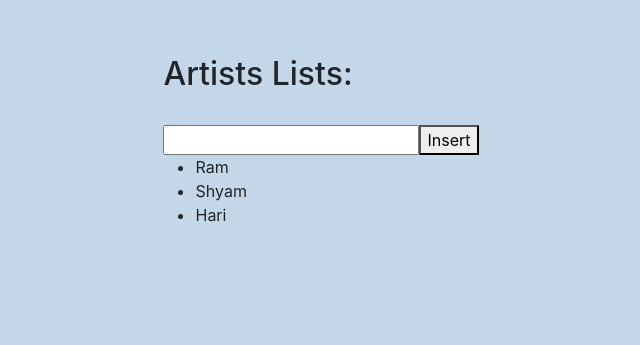
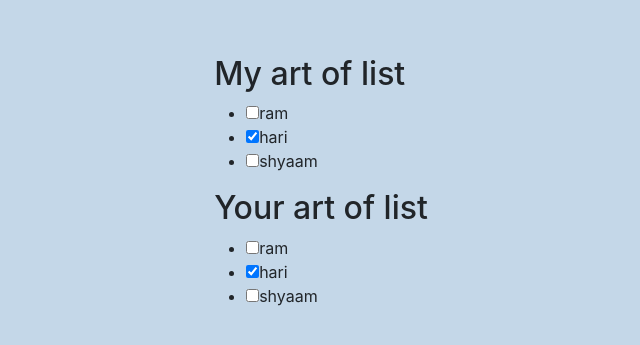
Before and after one commit to NavinPanthi/ReactDev, a React (Create React App) app: page / in a window 1280 px wide. Shown: the part 185-530 px from the top of the page, without its empty margins (319-959 px from the left). Built offline with nearby package versions, Linux system fonts and the light colour scheme.

Commit message:
updating objects inside an array

```diff
--- a/src/App.js
+++ b/src/App.js
@@ -354,38 +354,157 @@ import { useState } from "react";
 // }
 
 //Inserting to an array
-let nextID = 3;
-const initialArtists = [
-  { id: 0, name: "Ram" },
-  { id: 1, name: "Shyam" },
-  { id: 2, name: "Hari" },
+// let nextID = 3;
+// const initialArtists = [
+//   { id: 0, name: "Ram" },
+//   { id: 1, name: "Shyam" },
+//   { id: 2, name: "Hari" },
+// ];
+// export default function Lists() {
+//   const [name, setName] = useState("");
+//   const [artists, setArtists] = useState(initialArtists);
+//   function handleClick() {
+//     const insertAt = 1;
+//     const nextArtists = [
+//       ...artists.slice(0,insertAt),
+//       {id:nextID++, name:name},
+//       ...artists.slice(insertAt)
+//     ];
+//     setArtists(nextArtists);
+//     setName('');
+//     console.log(artists);
+
+//   }
+//   return (
+//     <>
+//       <h2>Artists Lists:</h2>
+//       <br />
+//       <input value={name} onChange={e => setName(e.target.value)} />
+//       <button onClick={handleClick}>Insert</button>
+//       <ul>
+//         {artists.map((artist) => (
+//           <li key={artist.id}>{artist.name}</li>
+//         ))}
+//       </ul>
+//     </>
+//   );
+// }
+
+//Updating objects inside array.
+// let nextId = 3;
+// const initialList = [
+//   { id: 0, title: "ram", seen: false },
+//   { id: 1, title: "hari", seen: true },
+//   { id: 2, title: "shyaam", seen: false },
+// ];
+
+// export default function BucketList() {
+//   const [myList, setMyList] = useState(initialList);
+//   const [yourList, setYourList] = useState(initialList);
+//   function handleToggleMyList(artworkID, nextSeen) {
+//     setMyList(
+//       myList.map((artwork) => {
+//         if (artwork.id === artworkID) {
+//           return { ...artwork, seen: nextSeen };
+//         }
+//         return artwork;
+//       })
+//     );
+//   }
+//   function handleToggleYourList(artworkID, nextSeen) {
+//     setYourList(
+//       yourList.map((artwork) => {
+//         if (artwork.id === artworkID) {
+//           return { ...artwork, seen: nextSeen };
+//         }
+//         return artwork;
+//       })
+//     );
+//   }
+//   return (
+//     <>
+//       <h2>My art of list</h2>
+//       <ItemList artworks={myList} onToggle={handleToggleMyList} />
+//       <h2>Your art of list</h2>
+//       <ItemList artworks={yourList} onToggle={handleToggleYourList} />
+//     </>
+//   );
+// }
+
+// function ItemList({ artworks, onToggle }) {
+//   return (
+//     <ul>
+//       {artworks.map((artwork) => (
+//         <li key={artwork.id}>
+//           <label>
+//             <input
+//               type="checkbox"
+//               checked={artwork.seen}
+//               onChange={(e) => {
+//                 onToggle(artwork.id, e.target.checked);
+//               }}
+//             />
+//             {artwork.title}
+//           </label>
+//         </li>
+//       ))}
+//     </ul>
+//   );
+// }
+
+//Updating objects inside arrays with immer.
+let nextId = 3;
+const initialList = [
+  { id: 0, title: "ram", seen: false },
+  { id: 1, title: "hari", seen: true },
+  { id: 2, title: "shyaam", seen: false },
 ];
-export default function Lists() {
-  const [name, setName] = useState("");
-  const [artists, setArtists] = useState(initialArtists);
-  function handleClick() {
-    const insertAt = 1;
-    const nextArtists = [
-      ...artists.slice(0,insertAt),
-      {id:nextID++, name:name},
-      ...artists.slice(insertAt)
-    ];
-    setArtists(nextArtists);
-    setName('');
-    console.log(artists);
 
+export default function BucketList() {
+  const [myList, updateMyList] = useState(initialList);
+  const [yourList, updateYourList] = useState(initialList);
+  function handleToggleMyList(artworkID, nextSeen) {
+    updateMyList((draft) => {
+      const artwork = draft.find((a) => a.id === artworkID);
+      artwork.seen = nextSeen;
+    });
   }
+
+    //update yourlist using the same approach as above but for different state variable `yourList`
+    function handleToggleYourList(artworkID, nextSeen) {
+      updateYourList((draft)=>{
+        const artwork = draft.find((a) => a.id === artworkID);
+        artwork.seen = nextSeen;
+      });
+    }
+
   return (
     <>
-      <h2>Artists Lists:</h2>
-      <br />
-      <input value={name} onChange={e => setName(e.target.value)} />
-      <button onClick={handleClick}>Insert</button>
-      <ul>
-        {artists.map((artist) => (
-          <li key={artist.id}>{artist.name}</li>
-        ))}
-      </ul>
+      <h2>My art of list</h2>
+      <ItemList artworks={myList} onToggle={handleToggleMyList} />
+      <h2>Your art of list</h2>
+      <ItemList artworks={yourList} onToggle={handleToggleYourList} />
     </>
   );
+  }
+
+function ItemList({ artworks, onToggle }) {
+  return (
+    <ul>
+      {artworks.map((artwork) => (
+        <li key={artwork.id}>
+          <label>
+            <input
+              type="checkbox"
+              checked={artwork.seen}
+              onChange={(e) => {
+                onToggle(artwork.id, e.target.checked);
+              }}
+            />
+            {artwork.title}
+          </label>
+        </li>
+      ))}
+    </ul>
+  );
 }
```
